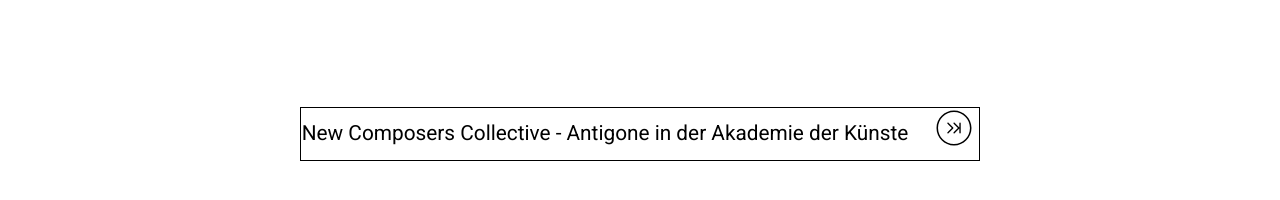
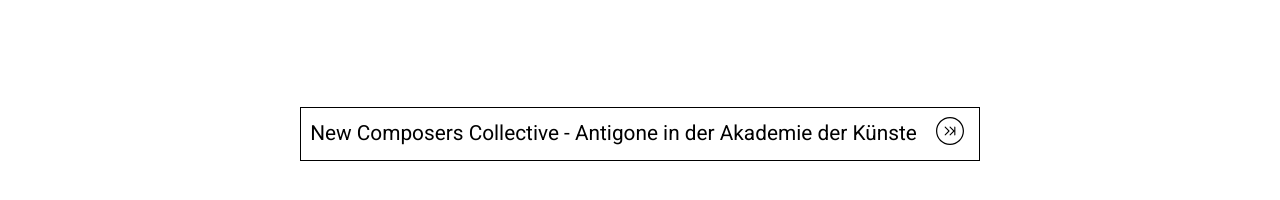
Before and after one commit to mattigajek/NCC, a Jekyll site: the page built from about.md, in a window 1280 px wide. Shown: the part 659-859 px from the top of the page. Built offline with Jekyll 4.4.1, drawn with Linux system fonts in a browser that asks for light colours.

Commit message:
Centered Skip

```diff
--- a/_layouts/default.html
+++ b/_layouts/default.html
@@ -15,8 +15,12 @@
     </main>
 
     <div class="selector">
-      <span>New Composers Collective - Antigone in der Akademie der Künste</span>
-      <span class="skip-element"><a href="http://google.com"><img class="next-button" src="/assets/svg/skip.svg"></img></a></span>
+      <span>
+        New Composers Collective - Antigone in der Akademie der Künste
+        <a href="http://google.com">
+          <img class="next-button" src="/assets/svg/skip.svg"></img>
+        </a>
+      </span>
     </div>
   </body>
 </html>
--- a/css/main.sass
+++ b/css/main.sass
@@ -37,10 +37,8 @@ body
 .selector span
   line-height: 2.5
 
-.skip-element
-
 .next-button
-  float: right
-  margin-left: 20px
-  height: 50px
-  width: 50px
+  margin-left: 8px
+  height: 40px
+  width: 40px
+  vertical-align: middle
```
